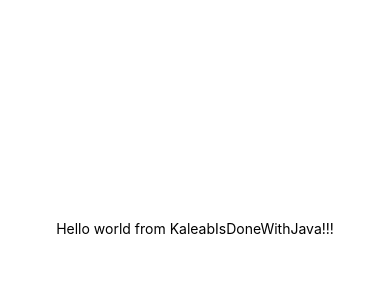
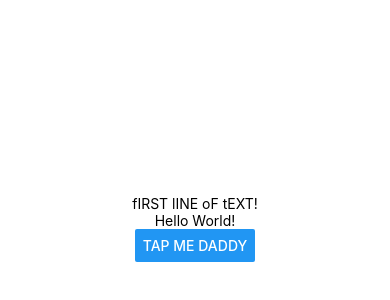
Before and after one commit to KaleabIsDoneWithJava/Goal_List_App-React_Native, a React Native app: screen / in a window 390 px wide. Shown: the part 194-494 px from the top of the page. Built offline with nearby package versions, Linux system fonts and the light colour scheme.

Commit message:
Working With Core Components

```diff
--- a/App.js
+++ b/App.js
@@ -1,11 +1,13 @@
-import { StatusBar } from 'expo-status-bar';
-import { StyleSheet, Text, View } from 'react-native';
+import { Button, StyleSheet, Text, View } from "react-native";
 
 export default function App() {
   return (
     <View style={styles.container}>
-      <Text>Hello world from KaleabIsDoneWithJava!!!</Text>
-      <StatusBar style="auto" />
+      <View>
+        <Text>fIRST lINE oF tEXT!</Text>
+      </View>
+      <Text>Hello World!</Text>
+      <Button title="Tap Me Daddy"/>
     </View>
   );
 }
@@ -13,8 +15,8 @@ export default function App() {
 const styles = StyleSheet.create({
   container: {
     flex: 1,
-    backgroundColor: '#fff',
-    alignItems: 'center',
-    justifyContent: 'center',
+    backgroundColor: "#fff",
+    alignItems: "center",
+    justifyContent: "center",
   },
 });
```
